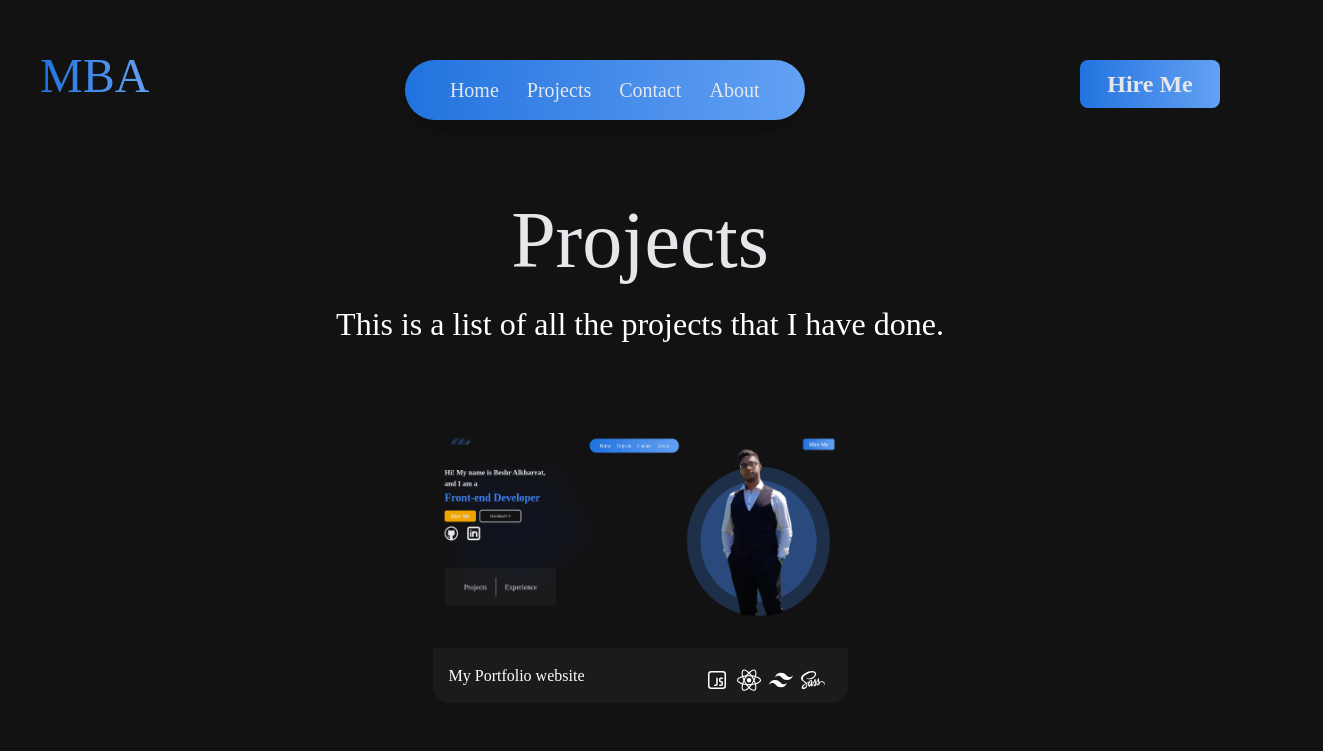
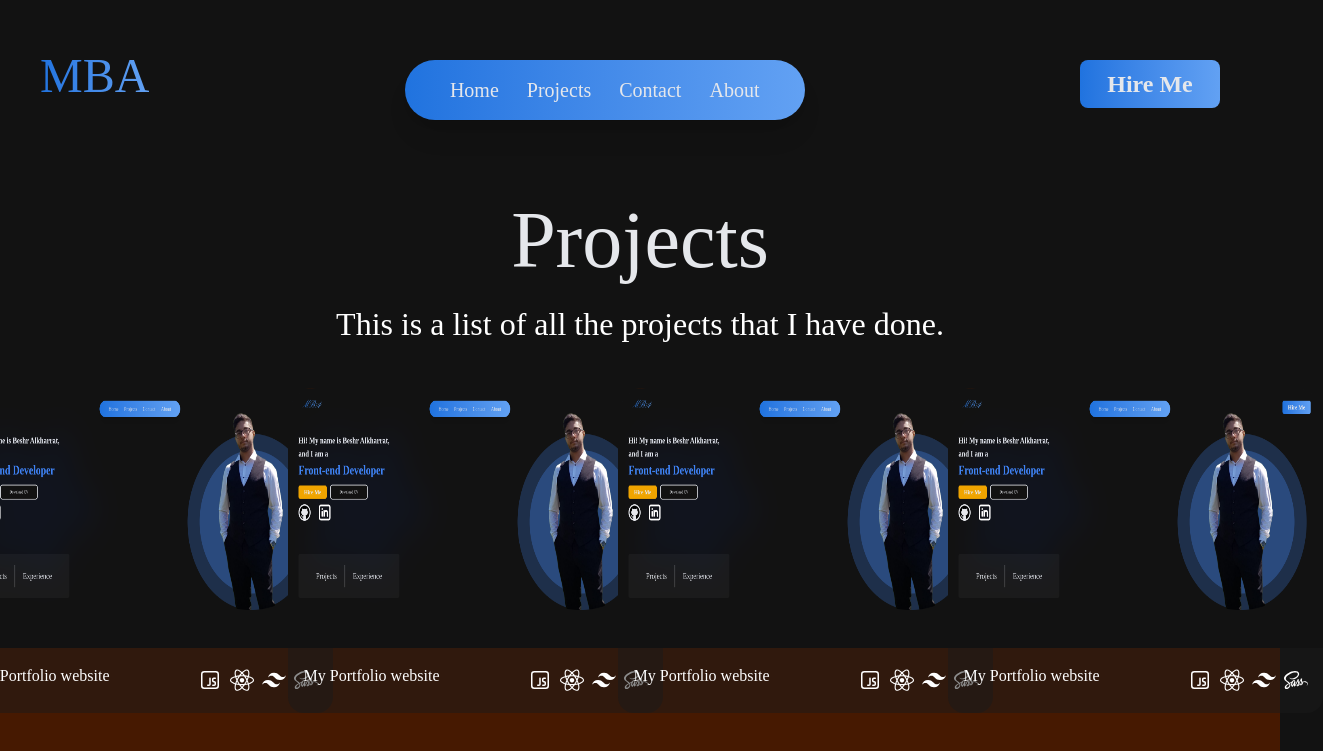
Before and after one commit to BeshrAlkharrat/my-portfolio, a React (Vite) app: page /Projects in a window 1280 px wide. Shown: the top 751 px of the page, 1323 px wide, since content can reach past the window. Built offline with nearby package versions, Linux system fonts and the light colour scheme; a web font is replaced by a local one.

Commit message:
finished the current projects and i am improving them

```diff
--- /dev/null
+++ b/src/Projects/Project_1_Portfolio.jsx
@@ -0,0 +1,19 @@
+import Project from "../components/Project";
+import NavigationBar from "../components/NavigationBar";
+import "../styles/tailwind.css";
+
+function Project_1_Portfolio() {
+    return (
+        <>
+            <NavigationBar />
+            <div className="flex flex-col justify-center z-1">
+                <h1 className="text-[5rem] text-center text-gray-200">Projects</h1>
+                <p className="text-[2rem] text-center mb-10">This is a list of all the projects that I have done.</p>
+            </div>
+            <div className="flex flex-col items-center justify-center">
+
+            </div>
+        </>
+    );
+}
+export default Project_1_Portfolio;
--- a/src/components/Project.jsx
+++ b/src/components/Project.jsx
@@ -5,31 +5,70 @@ import JavaScriptLogo from "../assets/javascript.svg"
 import reactLogo from "../assets/react-logo.svg"
 import tailwindCSSLogo from "../assets/tailwind.svg"
 import sassLogo from "../assets/sass.svg"
+import { Link } from "react-router";
 
 
 function Project(){
     const project = [
+        {
+            id: 1,
+            previewphoto: homePage,
+            title: "My Portfolio website",
+            description: "This is my first project, which i built using React, tailwindCSS and a little Sass.",
+            techstack: [JavaScriptLogo, reactLogo, tailwindCSSLogo, sassLogo],
+            Link: "/Projects/Project_1_Portfolio"
+
+        },
         {
             previewphoto: homePage,
             title: "My Portfolio website",
             description: "This is my first project, which i built using React, tailwindCSS and a little Sass.",
             techstack: [JavaScriptLogo, reactLogo, tailwindCSSLogo, sassLogo],
 
+        },
+        {
+            previewphoto: homePage,
+            title: "My Portfolio website",
+            description: "This is my first project, which i built using React, tailwindCSS and a little Sass.",
+            techstack: [JavaScriptLogo, reactLogo, tailwindCSSLogo, sassLogo],
+
+        },
+        {
+            previewphoto: homePage,
+            title: "My Portfolio website",
+            description: "This is my first project, which i built using React, tailwindCSS and a little Sass.",
+            techstack: [JavaScriptLogo, reactLogo, tailwindCSSLogo, sassLogo],
+
+        },
+        {            previewphoto: homePage,
+            title: "My Portfolio website",
+            description: "This is my first project, which i built using React, tailwindCSS and a little Sass.",
+            techstack: [JavaScriptLogo, reactLogo, tailwindCSSLogo, sassLogo],
         }
+
     ]
-    return(<div className="flex  bg-[hsla(0,0%,100%,0.04)] w-[415px] h-[415] rounded-t-[28px] rounded-b-[16px] z-2 selected-project hover:scale-[1.5] duration-500 z-1">
-        {project.map((p, index) => (<div key={index}>
-            <img className="rounded-t-[28px] w-[100%] h-[80%]  hover:height-[60%]" src={p.previewphoto} alt={p.title}></img>
-            <div className="flex rounded-b-[16px] p-[16px]">
-                <h2 className="text-bottom reltive">{p.title}</h2>
-                <div className="flex items-right justify-right ml-29">
-                    {p.techstack.map((tech, index) => (
-                <img key={index} className=" w-[24px] h-[24px] m-1 invert" src={tech} alt={'Technology ${index +1}'}></img>
-                ))}
+    return(
+    <div className="grid grid-cols-1 sm:grid-cols-2 lg:grid-cols-4 gap-10 justify-items-center items-center bg-amber-950">
+
+            {project.map((p, index) => (<div className="group relative bg-[hsla(0,0%,10%,0.5)] w-[375px] h-[325px] rounded-t-[28px] rounded-b-[16px] z-2 selected-project hover:scale-[1.5] hover:rounded-b-[0px] hover:z-10 duration-500" key={index}>
+                <img className="rounded-t-[28px] w-[100%] h-[80%]" src={p.previewphoto} alt={p.title}></img>
+                <div className="absolute top-65 h-[20%] w-[100%] rounded-b-[16px] p-[16px]">
+                    <h2 className="text-bottom absolute">{p.title}</h2>
+                    <div className="flex items-right justify-right ml-55">
+                        {p.techstack.map((tech, index) => (
+                    <img key={index} className=" w-[24px] h-[24px] m-1 invert" src={tech} alt={'Technology ${index +1}'}></img>
+                    ))}
+                    </div>
+                </div>
+                <div className="absolute opacity-0 bg-[hsla(0,0%,10%,0.5)] w-[375px] h-[200px] rounded-b-[16px] duration-500 z-2 group-hover:translate-y-[100%] group-hover:opacity-100 bottom-0">
+                    <p className="text-gray-200 text-[1.25rem] p-5">{p.description}</p>
+                    <Link to={p.Link} className="absolute bottom-5 right-5 bg-[hsl(41,100%,47%)] hover:bg-[hsl(41,100%,42%)] text-gray-200 px-4 py-2 rounded-lg"> View The Project</Link>
                 </div>
             </div>
-        </div>
-        ))}
+            ))}
+
+
     </div>)
 }
 export default Project
+ // Exporting for potential use in other components
--- a/src/data/Routes.jsx
+++ b/src/data/Routes.jsx
@@ -3,7 +3,7 @@ import About from "../pages/About";
 import Contact from "../pages/Contact";
 import Home from "../pages/Home";
 import Projects from "../pages/Projects";
-import "../styles/main.scss"
+import Project_1_Portfolio from "../Projects/Project_1_Portfolio";
 
 function RoutesCollector(){
     return(
@@ -12,6 +12,8 @@ function RoutesCollector(){
             <Route path="/About" element={<About />} />
             <Route path="/Contact" element={<Contact />} />
             <Route path="/Projects" element={<Projects />} />
+            <Route path="/Projects/Project_1_Portfolio" element={<Project_1_Portfolio />} />
+            {/* Add more routes as needed */}
         </Routes>
     )
 }
--- a/src/pages/Projects.jsx
+++ b/src/pages/Projects.jsx
@@ -9,7 +9,7 @@ const projectAmmount = 0;
         <h1 className="text-[5rem] text-center text-gray-200">Projects</h1>
         <p className="text-[2rem] text-center mb-10">This is a list of all the projects that I have done.</p>
     </div>
-    <div className="flex justify-center m-10 z-2">
+    <div className="flex flex-col items-center justify-center">
         <Project />
     </div>
     </>)
--- a/src/styles/main.scss
+++ b/src/styles/main.scss
@@ -9,9 +9,9 @@ body{
 .mask-bottom-center{
     clip-path: ellipse(1200px 865px at center top)
 }
-/*.selected-project{
-    transition: transform .5s
+.selected-project:hover{
+    .bottom-section{
+        transform: translateY(0);
+    }
+
 }
-.selected-project:hover{
-    transform: scale(1.5);
-}*/
```
